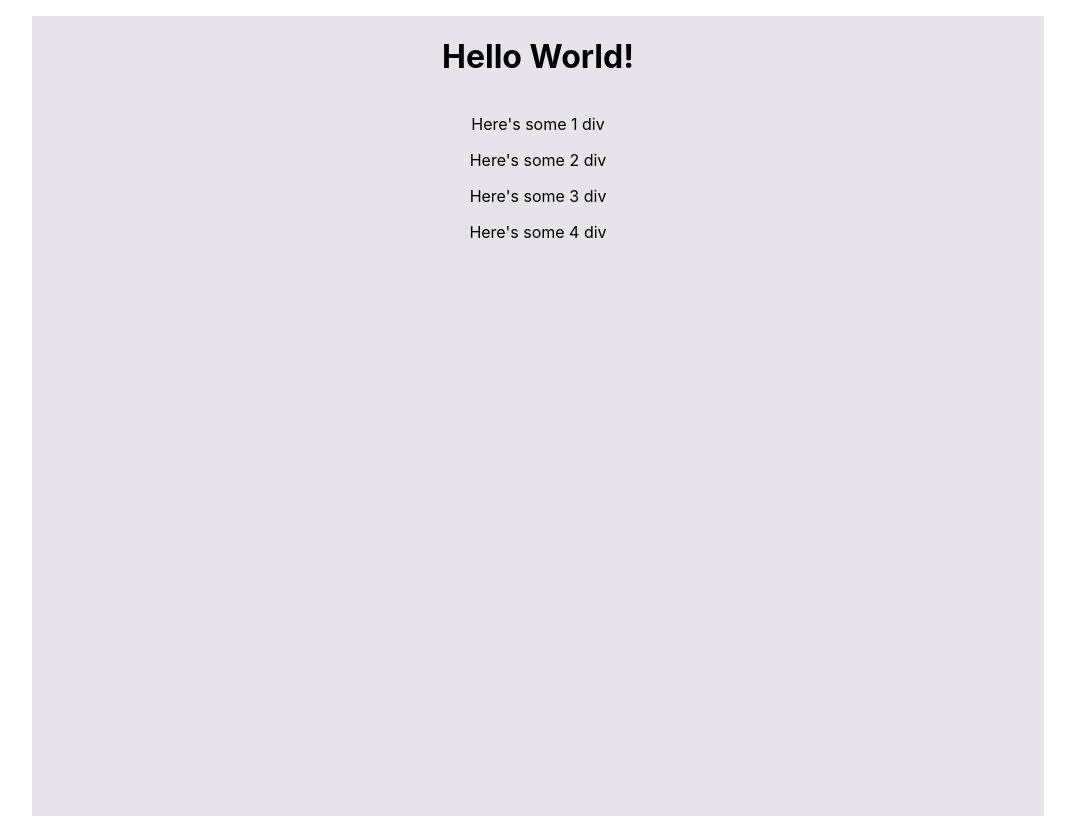
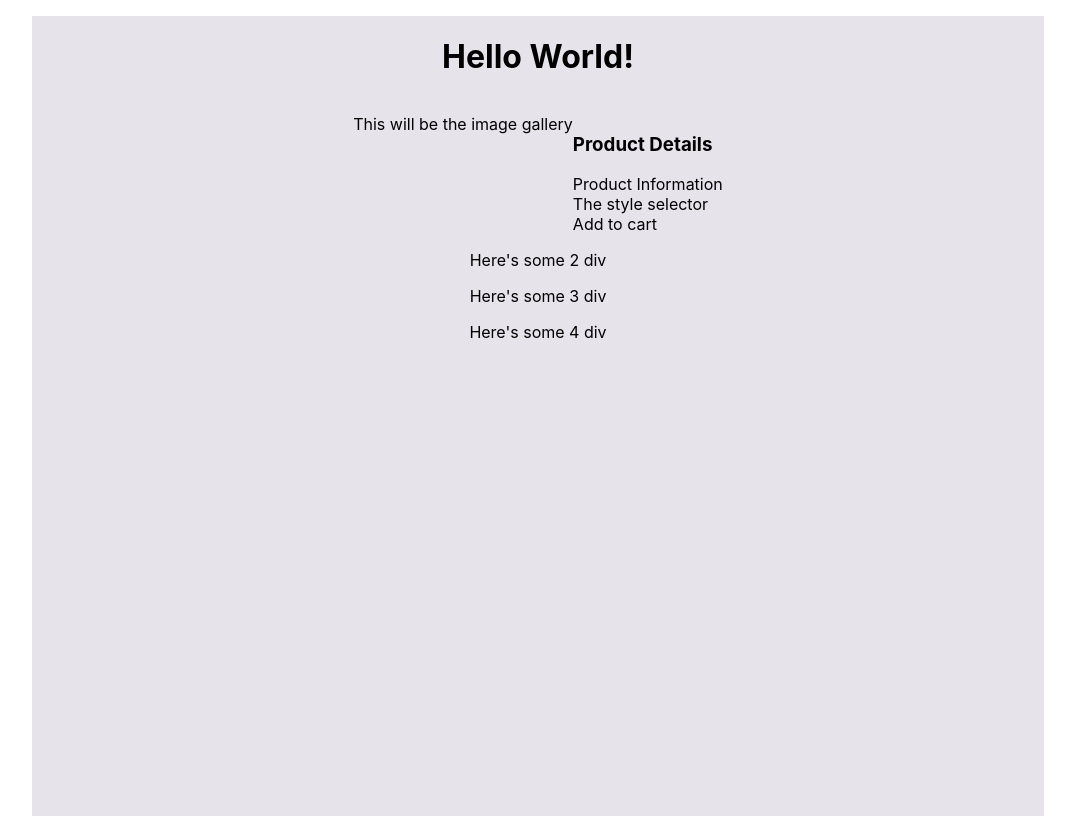
Before and after one commit to derivatively-dynamos/aix-en-provence, a React app: page / in a window 1280 px wide. Shown: the whole page, without its empty margins (102-1177 px from the left). Built offline with nearby package versions, Linux system fonts and the light colour scheme.

Commit message:
More tuning of basic file skeleton

```diff
--- a/src/components/overview/Overview.jsx
+++ b/src/components/overview/Overview.jsx
@@ -1,12 +1,20 @@
 import React from 'react';
+import styled from 'styled-components';
+import ImageGallery from './image-gallery/ImageGallery';
+import ProductDetails from './product-details/ProductDetails';
 
 const Overview = () => {
 
   return (
-    <div>
-      Here's some 1 div
-    </div>
+    <Row>
+      <ImageGallery/>
+      <ProductDetails/>
+    </Row>
   )
 }
 
+const Row = styled.div`
+  display: flex;
+`
+
 export default Overview;
--- a/src/components/overview/image-gallery/ImageGallery/ImageGallery.jsx
+++ b/src/components/overview/image-gallery/ImageGallery/ImageGallery.jsx
@@ -0,0 +1,7 @@
+import React from "react";
+
+const ImageGallery = () => (
+  <div>This will be the image gallery</div>
+)
+
+export default ImageGallery;
--- /dev/null
+++ b/src/components/overview/image-gallery/ImageGallery/index.js
@@ -0,0 +1,3 @@
+import ImageGallery from "./ImageGallery";
+
+export default ImageGallery;
--- /dev/null
+++ b/src/components/overview/product-details/AddToCart.jsx
@@ -0,0 +1,7 @@
+import React from "react";
+
+const AddToCart = () => (
+  <div>Add to cart</div>
+)
+
+export default AddToCart;
--- /dev/null
+++ b/src/components/overview/product-details/ProductDetails.jsx
@@ -0,0 +1,21 @@
+import React from "react";
+import styled from "styled-components";
+import AddToCart from "./AddToCart";
+import ProductInformation from "./ProductInformation";
+import StyleSelector from "./StyleSelector";
+
+const ProductDetails = () => (
+  <Col>
+    <h3>Product Details</h3>
+    <ProductInformation/>
+    <StyleSelector/>
+    <AddToCart />
+  </Col>
+)
+
+const Col = styled.div`
+  display: flex;
+  flex-direction: column;
+`
+
+export default ProductDetails;
--- /dev/null
+++ b/src/components/overview/product-details/ProductInformation.jsx
@@ -0,0 +1,7 @@
+import React from "react";
+
+const ProductInformation = () => (
+  <div>Product Information</div>
+)
+
+export default ProductInformation;
--- /dev/null
+++ b/src/components/overview/product-details/StyleSelector.jsx
@@ -0,0 +1,7 @@
+import React from "react";
+
+const StyleSelector = () => (
+  <div>The style selector</div>
+)
+
+export default StyleSelector;
```
Also changed, not shown: src/components/overview/image-gallery/DefaultView/index.js (added), src/components/overview/product-details/AddToCart/AddToCart.jsx (deleted), src/components/overview/product-details/ProductDetails/ProductDetails.jsx (deleted), src/components/overview/product-details/ProductInformation/ProductInformation.jsx (deleted), src/components/overview/product-details/StyleSelector/StyleSelector.jsx (deleted).
